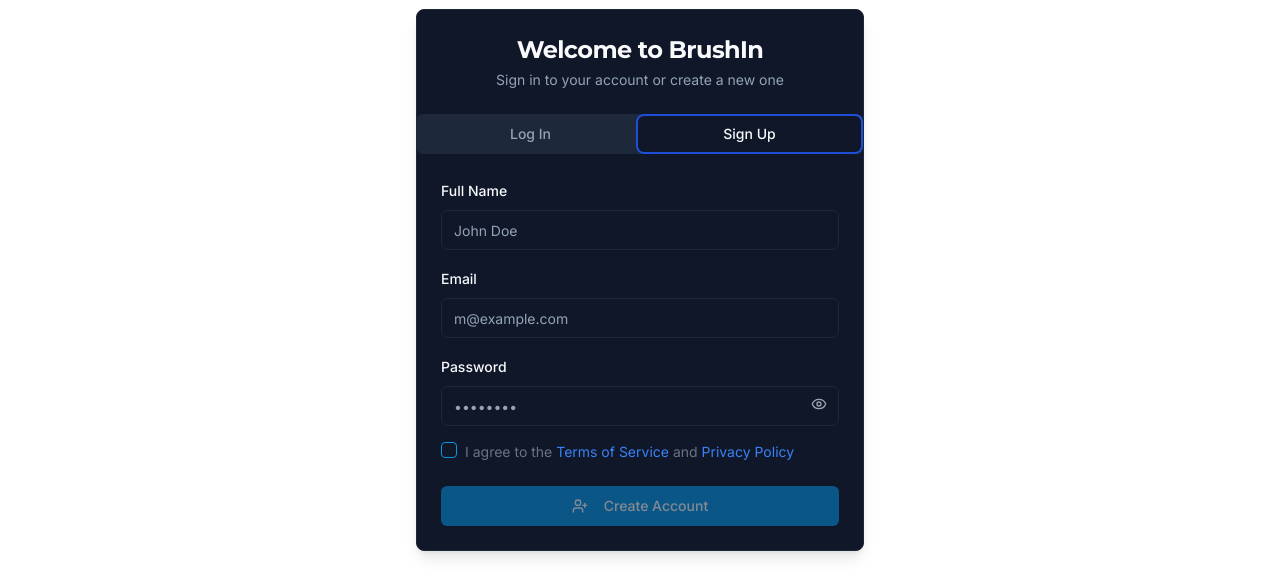
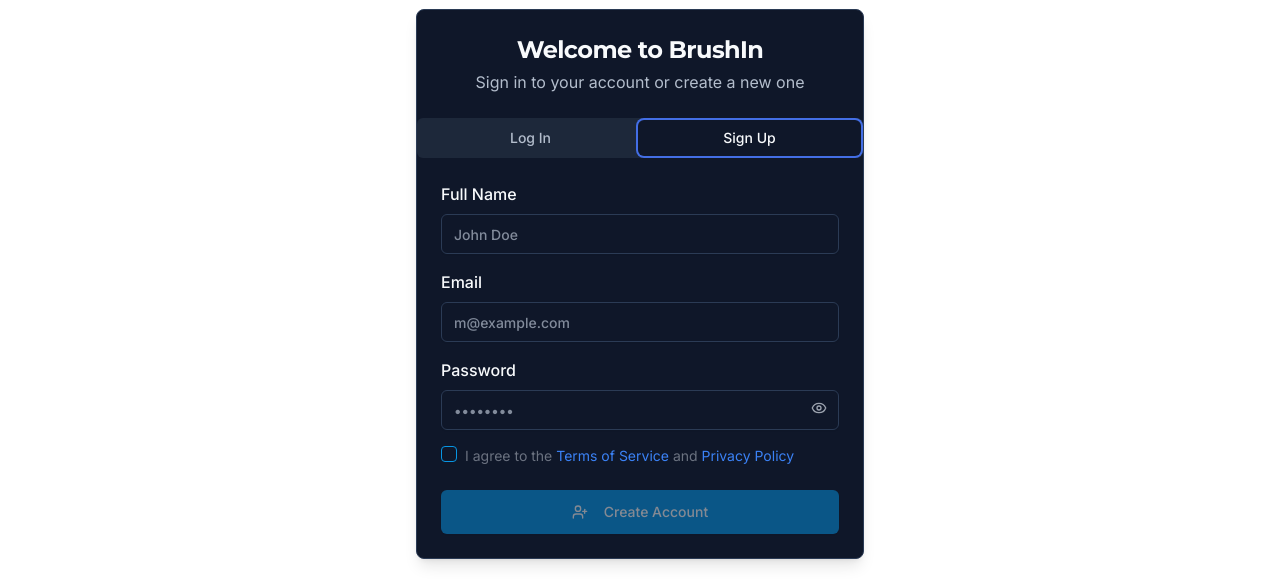
Before and after one commit to harshpenzo/brush-in, a React (Vite) app: page /auth in a window 1280 px wide. Both pictures are taken after a click on the tab "Sign Up". Shown: the part 137-721 px from the top of the page. Built offline with nearby package versions, Linux system fonts and the light colour scheme; no server answers.

Commit message:
Fix: UI/UX issues and launch readiness
Addresses UI/UX regressions, particularly input visibility, and ensures the site is ready for launch by reviewing and correcting any remaining issues.

```diff
--- a/src/components/AuthForm.tsx
+++ b/src/components/AuthForm.tsx
@@ -104,7 +104,7 @@ const AuthForm = () => {
           <Card className="w-full border shadow-lg">
             <CardHeader className="space-y-1 text-center">
               <CardTitle className="text-2xl font-bold">Welcome to BrushIn</CardTitle>
-              <CardDescription>
+              <CardDescription className="text-base">
                 Sign in to your account or create a new one
               </CardDescription>
             </CardHeader>
@@ -119,7 +119,7 @@ const AuthForm = () => {
                 <form onSubmit={handleLogin}>
                   <CardContent className="space-y-4 pt-4">
                     <div className="space-y-2">
-                      <Label htmlFor="email">Email</Label>
+                      <Label htmlFor="email" className="text-base font-medium">Email</Label>
                       <div className="relative">
                         <Input
                           id="email"
@@ -128,13 +128,14 @@ const AuthForm = () => {
                           value={loginEmail}
                           onChange={(e) => setLoginEmail(e.target.value)}
                           required
+                          className="text-base"
                         />
                       </div>
                     </div>
 
                     <div className="space-y-2">
                       <div className="flex items-center justify-between">
-                        <Label htmlFor="password">Password</Label>
+                        <Label htmlFor="password" className="text-base font-medium">Password</Label>
                         <a
                           href="#"
                           className="text-xs text-blue-500 hover:underline"
@@ -154,10 +155,11 @@ const AuthForm = () => {
                           value={loginPassword}
                           onChange={(e) => setLoginPassword(e.target.value)}
                           required
+                          className="text-base pr-10"
                         />
                         <button
                           type="button"
-                          className="absolute right-3 top-2.5 text-gray-400 hover:text-gray-600"
+                          className="absolute right-3 top-2.5 text-gray-400 hover:text-gray-600 dark:text-gray-400 dark:hover:text-gray-200"
                           onClick={() => setShowLoginPassword(!showLoginPassword)}
                         >
                           {showLoginPassword ? <EyeOff size={16} /> : <Eye size={16} />}
@@ -173,7 +175,7 @@ const AuthForm = () => {
                       />
                       <label
                         htmlFor="remember"
-                        className="text-sm font-medium leading-none peer-disabled:cursor-not-allowed peer-disabled:opacity-70"
+                        className="text-sm font-medium leading-none peer-disabled:cursor-not-allowed peer-disabled:opacity-70 text-foreground dark:text-white"
                       >
                         Remember me
                       </label>
@@ -185,6 +187,7 @@ const AuthForm = () => {
                       type="submit"
                       className="w-full"
                       disabled={loading}
+                      size="lg"
                     >
                       {loading ? (
                         <>
@@ -206,18 +209,19 @@ const AuthForm = () => {
                 <form onSubmit={handleSignup}>
                   <CardContent className="space-y-4 pt-4">
                     <div className="space-y-2">
-                      <Label htmlFor="full-name">Full Name</Label>
+                      <Label htmlFor="full-name" className="text-base font-medium">Full Name</Label>
                       <Input
                         id="full-name"
                         placeholder="John Doe"
                         value={signupName}
                         onChange={(e) => setSignupName(e.target.value)}
                         required
+                        className="text-base"
                       />
                     </div>
 
                     <div className="space-y-2">
-                      <Label htmlFor="signup-email">Email</Label>
+                      <Label htmlFor="signup-email" className="text-base font-medium">Email</Label>
                       <Input
                         id="signup-email"
                         type="email"
@@ -225,11 +229,12 @@ const AuthForm = () => {
                         value={signupEmail}
                         onChange={(e) => setSignupEmail(e.target.value)}
                         required
+                        className="text-base"
                       />
                     </div>
 
                     <div className="space-y-2">
-                      <Label htmlFor="signup-password">Password</Label>
+                      <Label htmlFor="signup-password" className="text-base font-medium">Password</Label>
                       <div className="relative">
                         <Input
                           id="signup-password"
@@ -238,10 +243,11 @@ const AuthForm = () => {
                           value={signupPassword}
                           onChange={(e) => setSignupPassword(e.target.value)}
                           required
+                          className="text-base pr-10"
                         />
                         <button
                           type="button"
-                          className="absolute right-3 top-2.5 text-gray-400 hover:text-gray-600"
+                          className="absolute right-3 top-2.5 text-gray-400 hover:text-gray-600 dark:text-gray-400 dark:hover:text-gray-200"
                           onClick={() => setShowSignupPassword(!showSignupPassword)}
                         >
                           {showSignupPassword ? <EyeOff size={16} /> : <Eye size={16} />}
@@ -291,6 +297,7 @@ const AuthForm = () => {
                       type="submit"
                       className="w-full"
                       disabled={loading || !termsAccepted}
+                      size="lg"
                     >
                       {loading ? (
                         <>
--- a/src/components/ui/input.tsx
+++ b/src/components/ui/input.tsx
@@ -9,7 +9,7 @@ const Input = React.forwardRef<HTMLInputElement, React.ComponentProps<"input">>(
       <input
         type={type}
         className={cn(
-          "flex h-10 w-full rounded-md border border-input bg-background px-3 py-2 text-base ring-offset-background file:border-0 file:bg-transparent file:text-sm file:font-medium file:text-foreground placeholder:text-muted-foreground focus-visible:outline-none focus-visible:ring-2 focus-visible:ring-ring focus-visible:ring-offset-2 disabled:cursor-not-allowed disabled:opacity-50 md:text-sm text-slate-900 dark:text-slate-100 transition-all duration-300 ease-in-out hover:border-brand-400 focus:border-brand-500 shadow-sm focus:shadow-md",
+          "flex h-10 w-full rounded-md border border-input bg-background px-3 py-2 text-base ring-offset-background file:border-0 file:bg-transparent file:text-sm file:font-medium file:text-foreground placeholder:text-muted-foreground focus-visible:outline-none focus-visible:ring-2 focus-visible:ring-ring focus-visible:ring-offset-2 disabled:cursor-not-allowed disabled:opacity-50 md:text-sm font-medium text-foreground dark:text-white transition-all duration-300 ease-in-out hover:border-brand-400 focus:border-brand-500 shadow-sm focus:shadow-md",
           className
         )}
         ref={ref}
--- a/src/components/ui/textarea.tsx
+++ b/src/components/ui/textarea.tsx
@@ -11,7 +11,7 @@ const Textarea = React.forwardRef<HTMLTextAreaElement, TextareaProps>(
     return (
       <textarea
         className={cn(
-          "flex min-h-[80px] w-full rounded-md border border-input bg-background px-3 py-2 text-sm ring-offset-background placeholder:text-muted-foreground focus-visible:outline-none focus-visible:ring-2 focus-visible:ring-ring focus-visible:ring-offset-2 disabled:cursor-not-allowed disabled:opacity-50 text-slate-900 dark:text-slate-100 transition-all duration-300 ease-in-out hover:border-brand-400 focus:border-brand-500 shadow-sm focus:shadow-md",
+          "flex min-h-[80px] w-full rounded-md border border-input bg-background px-3 py-2 text-sm ring-offset-background placeholder:text-muted-foreground focus-visible:outline-none focus-visible:ring-2 focus-visible:ring-ring focus-visible:ring-offset-2 disabled:cursor-not-allowed disabled:opacity-50 text-foreground dark:text-white font-medium transition-all duration-300 ease-in-out hover:border-brand-400 focus:border-brand-500 shadow-sm focus:shadow-md",
           className
         )}
         ref={ref}
--- a/src/index.css
+++ b/src/index.css
@@ -1,4 +1,3 @@
-
 @tailwind base;
 @tailwind components;
 @tailwind utilities;
@@ -21,7 +20,7 @@
     --secondary-foreground: 210 40% 98%;
 
     --muted: 217 33% 17%;
-    --muted-foreground: 215 20% 65%;
+    --muted-foreground: 215 20% 75%; /* Made lighter for better visibility */
 
     --accent: 217 33% 17%;
     --accent-foreground: 210 40% 98%;
@@ -29,9 +28,9 @@
     --destructive: 0 63% 31%;
     --destructive-foreground: 210 40% 98%;
 
-    --border: 217 33% 17%;
-    --input: 217 33% 17%;
-    --ring: 224 76% 48%;
+    --border: 217 33% 25%; /* Made lighter for better visibility */
+    --input: 217 33% 25%; /* Made lighter for better visibility */
+    --ring: 224 76% 58%; /* Made brighter for better visibility */
 
     --radius: 0.5rem;
 
@@ -62,7 +61,7 @@
     --secondary-foreground: 222 47% 11%;
 
     --muted: 214 32% 91%;
-    --muted-foreground: 215 16% 47%;
+    --muted-foreground: 215 16% 35%; /* Made darker for better visibility */
 
     --accent: 214 32% 91%;
     --accent-foreground: 222 47% 11%;
@@ -70,8 +69,8 @@
     --destructive: 0 84% 60%;
     --destructive-foreground: 210 40% 98%;
 
-    --border: 214 32% 91%;
-    --input: 214 32% 91%;
+    --border: 214 32% 80%; /* Made darker for better visibility */
+    --input: 214 32% 80%; /* Made darker for better visibility */
     --ring: 201 94% 46%;
   }
 
@@ -109,6 +108,20 @@
 
   ::-webkit-scrollbar-thumb:hover {
     @apply bg-brand-500;
+  }
+
+  /* Improved input field visibility */
+  input::placeholder, textarea::placeholder {
+    @apply text-muted-foreground opacity-70;
+  }
+
+  input, textarea {
+    @apply text-foreground dark:text-white;
+  }
+
+  /* Ensure caret visibility in dark mode */
+  input, textarea {
+    caret-color: hsl(var(--primary));
   }
 }
 
--- a/src/pages/Auth.tsx
+++ b/src/pages/Auth.tsx
@@ -12,6 +12,7 @@ const Auth = () => {
     return <Navigate to="/dashboard" replace />;
   }
 
+  // Render the AuthForm directly
   return <AuthForm />;
 };
 
```
